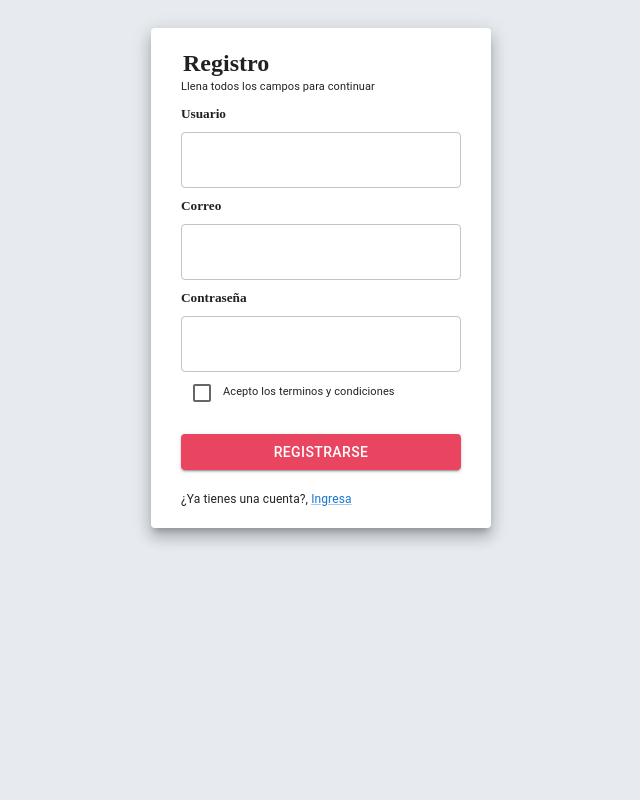
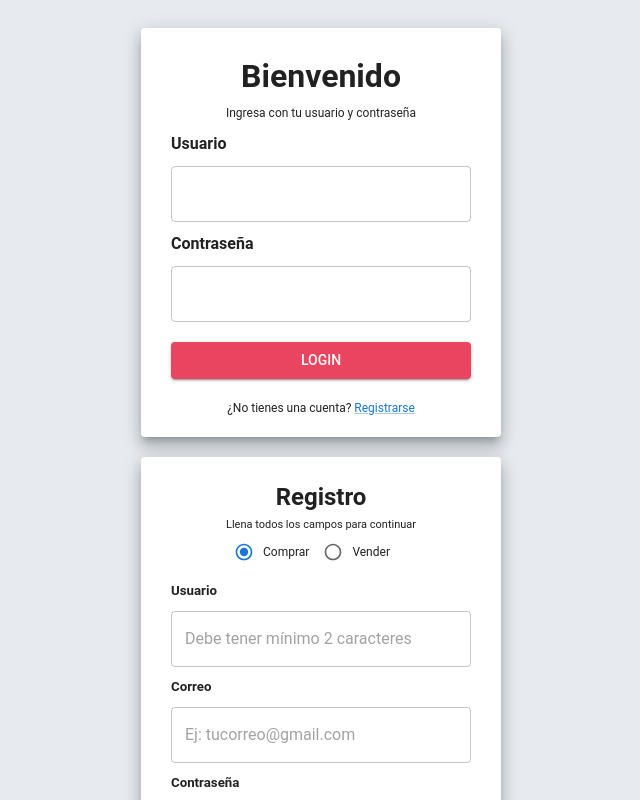
Before and after one commit to Jgmaza/marketplace, a React (Create React App) app: page / in a window 1280 px wide. Shown: the top 800 px of the page, without its empty margins (319-959 px from the left). Built offline with nearby package versions, Linux system fonts and the light colour scheme.

Commit message:
registrater/login working

```diff
--- a/src/App.js
+++ b/src/App.js
@@ -1,11 +1,24 @@
-import CardProduct from "./components/Items/CardProduct";
 import Registration from "./components/Login/Registration"
+import Login from "./components/Login/Login"
+
+//Fonts
+import { createTheme, ThemeProvider, Typography } from '@mui/material';
+const theme = createTheme({
+  typography: {fontFamily: ["Nunito", "Roboto", "Helvetica Neue", "Arial", "sans-serif"].join(",")}
+});
 
 function App() {
-
   return (
     <>
-      <Registration/>
+    <ThemeProvider theme={theme}>
+      <Typography variant="body1">
+
+        <Login/>
+        <Registration/>
+
+      </Typography>
+    </ThemeProvider>
+
     </>
   );
 }
--- a/src/components/Login/Login.js
+++ b/src/components/Login/Login.js
@@ -1,27 +1,82 @@
-import React from 'react'
-import { Grid, Paper, TextField, Button, Typography, Link } from '@mui/material'
+import React, {useState}  from 'react'
+import { Grid, Paper, TextField, Button, Typography, Link, Alert} from '@mui/material'
+
+
+let USUARIO_ACTUAL = '';
 
 const Login = () => {
+    const [userlog, setNamelog] = useState('');
+    const [passlog, setPasslog] = useState('');
+    const [flag, setFlag] = useState(false);
+
+    function handleSubmit (e){
+        e.preventDefault()
+        let usuarios = localStorage.getItem('usuarios');
+        usuarios =JSON.parse(usuarios)
+        if(!usuarios){
+            setFlag(true);
+            console.log('EMPTY')
+        }else{
+
+            if(existeUsuario(usuarios)==false){
+                setFlag(true)
+            }else{
+                setFlag(false)
+                console.log(USUARIO_ACTUAL);
+            }
+        }
+    }
+
+    function existeUsuario(usuarios){
+        let enc = false;
+        if(usuarios!=null){
+            usuarios.forEach((element) => {
+                if (element.user==userlog ){
+                    if (element.pass==passlog){
+                        alert('Inicio sesión correctamente')
+                        window.localStorage.setItem('USER', JSON.stringify(element))
+                        USUARIO_ACTUAL = element;
+                        enc = true;
+                    }else{
+                        alert('Contraseña incorrecta')
+                        enc = false;
+                    }
+                }
+            });
+        }
+
+        return enc;
+    }
 
     let btnStyle = { margin: '20px 0', background: '#e94560' };
     let formLabels={margin:'10px 0px'}
     return (
         <Grid>
-            <Paper elevation={10} style={{ padding: 20, width: '280px', margin: '20px auto' }}>
-                <Grid alignment='center'>
+            <Paper elevation={10} style={{ padding: '20px 30px', width: '300px', margin: '20px auto' }}>
+                <Grid align='center'>
                     <h1 style={{margin:4}}>Bienvenido</h1>
                     <Typography fontSize={12}> Ingresa con tu usuario y contraseña </Typography>
 
-                    <form>
+                    <form onSubmit={handleSubmit}>
                         <h4 style={formLabels} align='left'>Usuario</h4>
-                        <TextField id='login-form-user' variant='outlined' fullWidth required/>
+                        <TextField id='login-form-user' value={userlog} variant='outlined'
+                        onChange={(event)=> setNamelog(event.target.value)}fullWidth required/>
+
                         <h4 style={formLabels} align='left'>Contraseña</h4>
-                        <TextField id='login-form-pass' variant='outlined' type='password' fullWidth required/>
+                        <TextField id='login-form-pass' value={passlog} variant='outlined' type='password'
+                        onChange={(event)=> setPasslog(event.target.value)} fullWidth required/>
+
                         <Button style={btnStyle} type='submit' variant='contained' fullWidth>Login</Button>
+
+                        {flag && (<Alert style={{margin:'10px 0px', fontSize:'12px'}} severity="error"> Datos de ingreso incorrectos </Alert>)}
+
                         <Typography fontSize={12}>
                             ¿No tienes una cuenta? {' '}
                             <Link href='#'>Registrarse</Link>
                         </Typography>
+
+
+
                     </form>
 
                 </Grid>
--- a/src/components/Login/Registration.js
+++ b/src/components/Login/Registration.js
@@ -1,63 +1,125 @@
-import React, {useState} from 'react';
-import { Grid, Paper, TextField, Button, Typography, Link, FormControlLabel, Checkbox, Alert} from '@mui/material'
+import React, { useState } from 'react';
+import { Grid, Paper, TextField, Button, Typography, Link, FormControlLabel, Checkbox, Alert, Radio, RadioGroup } from '@mui/material'
+
 
 const Registration = () => {
 
     const [user, setName] = useState('');
     const [mail, setMail] = useState('');
     const [pass, setPass] = useState('');
+    const [type, setType] = useState('buyer');
+    const [terms, setTerms] = useState(false);
     const [flag, setFlag] = useState(false);
 
-    function handleSubmit(e){
+    function handleSubmit(e) {
         e.preventDefault();
 
-        if(!user || !mail || !pass){
+        if (!user || !mail || !pass || !terms) {
             setFlag(true);
-        }else{
-            setFlag(false);
-            localStorage.setItem('Usuarios', JSON.stringify({user, mail, pass}))
+            setTerms(false);
+        } else {
+            if (user.length < 2) {
+                setFlag(true)
+                alert('El usuario debe tener mas 2 o mas caracteres')
+
+            }else{
+                if (pass.length < 8) {
+                    setFlag(true)
+                    alert('La contraseña debe tener 8 o mas caracteres')
+
+                }else{
+                    let usuarios = window.localStorage.getItem('usuarios')
+                    if (existeUsuarioCorreo(usuarios) == true) {
+                        console.log('entro existe usuario correo')
+                        setFlag(true)
+                    } else {
+                        console.log('entro guuardar')
+                        setFlag(false);
+                        let usuario = { type, user, mail, pass }
+
+                        if (usuarios == null) {
+                            window.localStorage.setItem('usuarios', JSON.stringify([usuario]))
+                        } else {
+                            usuarios = JSON.parse(usuarios)
+                            usuarios.push(usuario)
+                            window.localStorage.setItem('usuarios', JSON.stringify(usuarios))
+                        }
+                        setName('');
+                        setMail('');
+                        setPass('');
+                        setType('buyer');
+                        setTerms(false);
+                    }
+                }
+            }
 
         }
     }
 
-    let btnStyle = { margin: '20px 0', background: '#e94560' };
-    let formLabels={margin:'10px 0px'}
+    function existeUsuarioCorreo(usuarios) {
+        let enc = false;
+
+        if(usuarios!=null){
+            usuarios.forEach((element) => {
+                if (element.user == user) {
+                    alert('El nombre de usuario ya se encuentra en uso')
+                    enc = true;
+                }
+                if (element.mail == mail) {
+                    alert('El correo ya se encuentra en uso ')
+                    enc = true;
+                }
+            });
+        }
+
+        return enc;
+    }
+
+
     return (
         <Grid>
-            <Paper elevation={10} style={{ padding: '20px 30px', width: '280px', margin: '20px auto' }}>
-                <Grid alignment='center'>
-                    <h2 style={{margin:2}}>Registro</h2>
+            <Paper elevation={10} style={{ padding: '20px 30px', width: '300px', margin: '20px auto' }}>
+                <Grid align='center'>
+                    <h2 style={{ margin: 2 }}>Registro</h2>
                     <Typography fontSize={11}> Llena todos los campos para continuar </Typography>
 
                     <form onSubmit={handleSubmit}>
-                        <h5 style={formLabels} align='left'>Usuario</h5>
-                        <TextField id='register-form-user' variant='outlined' fullWidth
-                        onChange={(event)=> setName(event.target.value)}/>
+                        <RadioGroup
+                            aria-labelledby="type" defaultValue="buyer" name="type"
+                            style={{ display: 'initial' }}
+                            onChange={(event) => setType(event.target.value)}>
+                            <FormControlLabel value="buyer" checked={type === 'buyer'} control={<Radio size='small' />} label={<Typography fontSize={12}> Comprar </Typography>} />
+                            <FormControlLabel value="seller" checked={type === 'seller'} control={<Radio size='small' />} label={<Typography fontSize={12}> Vender </Typography>} />
+                        </RadioGroup>
 
-                        <h5 style={formLabels} align='left'>Correo</h5>
-                        <TextField id='register-form-mail' variant='outlined' type='email' fullWidth required
-                        onChange={(event)=> setMail(event.target.value)}/>
+                        <h5 style={{ margin: '10px 0px' }} align='left'>Usuario</h5>
+                        <TextField id='register-form-user' variant='outlined' placeholder='Debe tener mínimo 2 caracteres' value={user} fullWidth
+                            onChange={(event) => setName(event.target.value)} />
 
-                        <h5 style={formLabels} align='left'>Contraseña</h5>
-                        <TextField id='register-form-pass' variant='outlined' type='password' fullWidth required
-                        onChange={(event)=> setPass(event.target.value)}/>
+                        <h5 style={{ margin: '10px 0px' }} align='left'>Correo</h5>
+                        <TextField id='register-form-mail' variant='outlined' placeholder='Ej: tucorreo@gmail.com' value={mail} type='email' fullWidth required
+                            onChange={(event) => setMail(event.target.value)} />
+
+                        <h5 style={{ margin: '10px 0px' }} align='left'>Contraseña</h5>
+                        <TextField id='register-form-pass' variant='outlined' placeholder='Debe tener mínimo 8 caracteres' value={pass} type='password' fullWidth required
+                            onChange={(event) => setPass(event.target.value)} />
 
 
                         <FormControlLabel
-                            style={{margin:'0px'}}
-                            control={<Checkbox name='checkedA'/>}
-                            label={<Typography fontSize={11}> Acepto los terminos y condiciones </Typography>}/>
+                            onChange={(event) => setTerms(event.target.value)}
+                            style={{ margin: '0px' }}
+                            control={<Checkbox name='terms' checked={terms} />}
+                            value={terms}
+                            label={<Typography fontSize={11}> Acepto los terminos y condiciones </Typography>} />
 
-                        <Button style={btnStyle} type='submit' variant='contained' fullWidth>Registrarse</Button>
+                        <Button style={{ margin: '20px 0', background: '#e94560' }} type='submit' variant='contained' fullWidth>Registrarse</Button>
 
-                        {flag && (<Alert severity="error">Debe llenar todos los campos!</Alert>)}
-
-
+                        {flag && (<Alert style={{ margin: '10px 0px', fontSize: '12px' }} severity="error">Debe llenar todos los campos correctamente y aceptar los terminos y condiciones</Alert>)}
 
                     </form>
                     <Typography fontSize={12}>
-                            ¿Ya tienes una cuenta?, {' '}
-                            <Link href=''>Ingresa</Link>
+                        ¿Ya tienes una cuenta?, {' '}
+                        <Link href=''>Ingresa</Link>
                     </Typography>
                 </Grid>
             </Paper>
```
